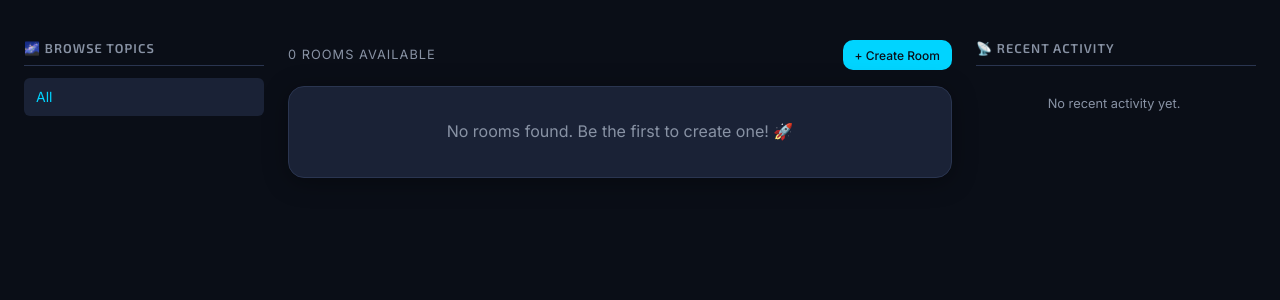
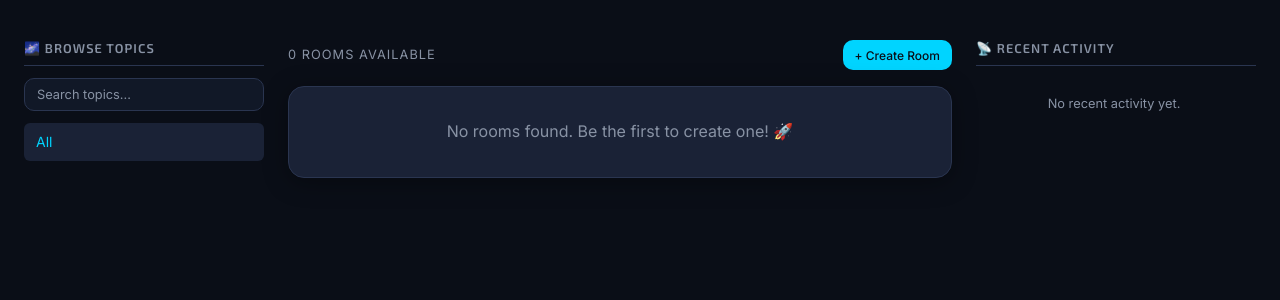
Before and after one commit to Harish-lvrk/study_bud, a Django app: page / in a window 1280 px wide. Shown: the part 64-364 px from the top of the page. Run offline with Django 5.2, Linux system fonts and the light colour scheme; data that the repository does not hold is empty.

Commit message:
added the search fucntionality for the topics

```diff
--- a/base/templates/base/topics_component.html
+++ b/base/templates/base/topics_component.html
@@ -1,5 +1,9 @@
 <h4 class="topics-panel__title">🌌 Browse Topics</h4>
-<div class="topics-list">
+
+<!-- Topic Search -->
+<input type="text" class="topics-search" id="topicSearch" placeholder="Search topics..." oninput="filterTopics()">
+
+<div class="topics-list" id="topicsList">
     <a href="{% url 'home' %}" class="topic-item{% if not q %} topic-item--active{% endif %}">
         All
     </a>
@@ -9,3 +13,18 @@
         </a>
     {% endfor %}
 </div>
+
+<script>
+function filterTopics() {
+    var query = document.getElementById('topicSearch').value.toLowerCase();
+    var items = document.querySelectorAll('#topicsList .topic-item');
+    items.forEach(function(item) {
+        var text = item.textContent.trim().toLowerCase();
+        if (text === 'all') {
+            item.style.display = query ? 'none' : '';
+        } else {
+            item.style.display = text.includes(query) ? '' : 'none';
+        }
+    });
+}
+</script>
--- a/static/styles/main.css
+++ b/static/styles/main.css
@@ -342,6 +342,28 @@ h1, h2, h3, h4, h5, h6 {
     border-bottom: 1px solid var(--clr-border);
 }
 
+.topics-search {
+    width: 100%;
+    padding: 0.5rem 0.75rem;
+    margin-bottom: 0.75rem;
+    border-radius: var(--radius-md);
+    border: 1px solid var(--clr-border);
+    background: var(--clr-bg-light);
+    color: var(--clr-text);
+    font-family: var(--font-body);
+    font-size: 0.8rem;
+    outline: none;
+    transition: border-color var(--transition);
+}
+
+.topics-search:focus {
+    border-color: var(--clr-accent);
+}
+
+.topics-search::placeholder {
+    color: var(--clr-text-muted);
+}
+
 .topics-list {
     display: flex;
     flex-direction: column;
```
